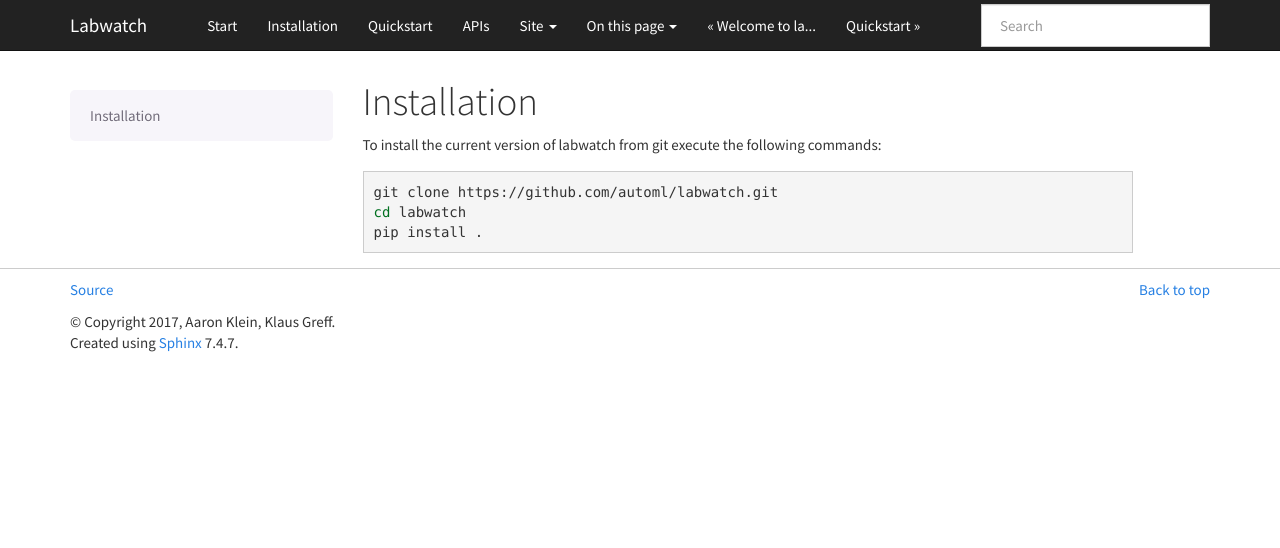
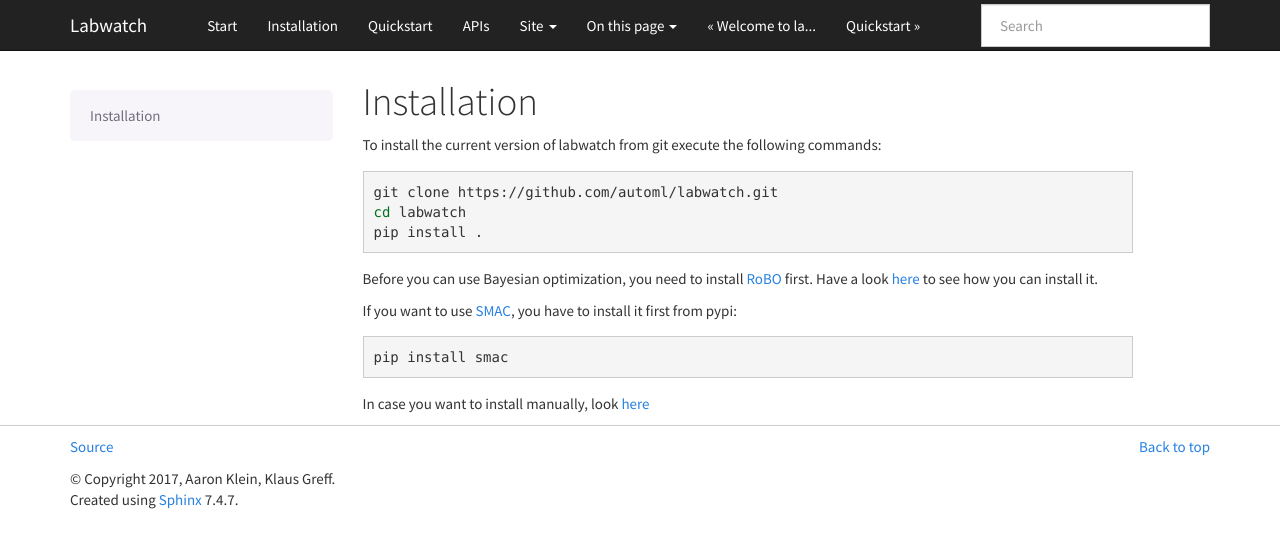
Before and after one commit to automl/labwatch, a Sphinx documentation site: the page built from docs/source/installation.rst, in a window 1280 px wide. Shown: the top 548 px of the page. Built offline with Sphinx 7.4.7, drawn with Linux system fonts in a browser that asks for light colours.

Commit message:
link to installations, adapt keras example to random search

```diff
--- a/docs/source/installation.rst
+++ b/docs/source/installation.rst
@@ -9,3 +9,15 @@ To install the current version of labwatch from git execute the following comman
   git clone https://github.com/automl/labwatch.git
   cd labwatch
   pip install .
+
+
+Before you can use Bayesian optimization, you need to install `RoBO <https://github.com/automl/RoBO>`_ first.
+Have a look `here <http://automl.github.io/RoBO/installation.html>`_ to see how you can install it.
+
+If you want to use `SMAC <https://github.com/automl/SMAC3>`_, you have to install it first from pypi:
+
+.. code:: bash
+
+  pip install smac
+
+In case you want to install manually, look `here <https://automl.github.io/SMAC3/stable/installation.html#manual-installation>`_
--- a/docs/source/quickstart.rst
+++ b/docs/source/quickstart.rst
@@ -112,11 +112,11 @@ connect our Sacred experiment with the hyperparameter optimizer through a MongoD
 .. code:: python
 
     from labwatch.assistant import LabAssistant
-    from labwatch.optimizers import BayesianOptimization
+    from labwatch.optimizers.random_search import RandomSearch
 
-    a = LabAssistant(ex, "labwatch_demo_keras", optimizer=BayesianOptimization)
+    a = LabAssistant(ex, "labwatch_demo_keras", optimizer=RandomSearch)
 
-After that we have to define our configuration search space with the hyperparameter that we want to optimize.
+After that we have to define our configuration search space with the hyperparameters that we want to optimize.
 
 .. code:: python
 
```
Also changed, not shown: 1 other file.
